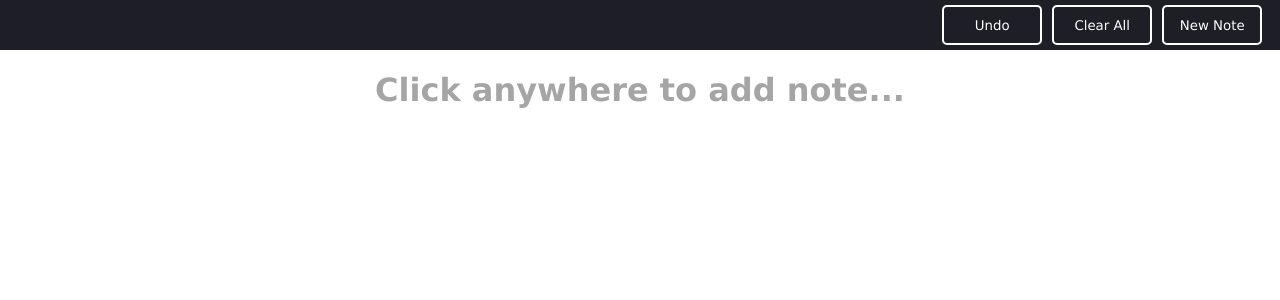
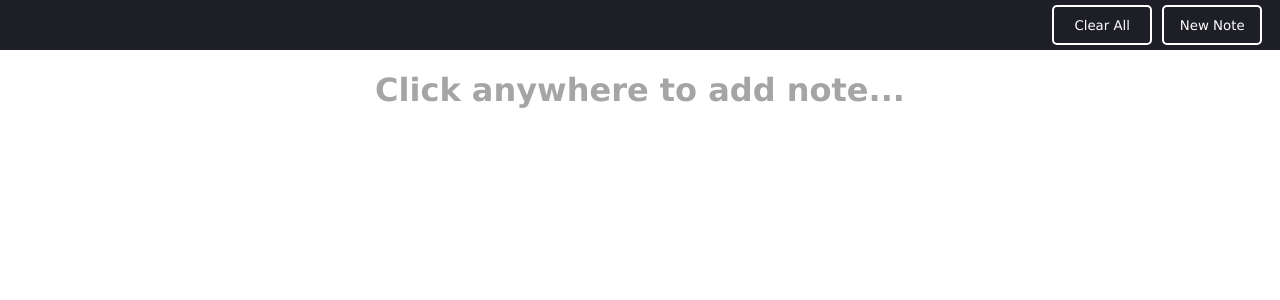
Before and after one commit to thedavidkipnis/Tondo, a React (Create React App) app: page / in a window 1280 px wide. Shown: the top 300 px of the page. Built offline with nearby package versions, Linux system fonts and the light colour scheme.

Commit message:
Made 'Undo' button disappear when undoStack is empty

```diff
--- a/src/App.js
+++ b/src/App.js
@@ -189,6 +189,7 @@ function App() {
     <div className="App" onClick={addNoteWithClick}>
       <Navbar
         navbarProcessUndoStack={processUndoStack}
+        navbarUndoStack={undoStack}
         navbarAddNote={() => addNote(null, windowCenterX + hp.getRandomIntInRange(-200,200),windowCenterY + hp.getRandomIntInRange(-200,200))}
         navbarClearAll={clearAllNotes}
         isBeingHovered={setIsHoveringNavbar}
--- a/src/components/Navbar.js
+++ b/src/components/Navbar.js
@@ -7,9 +7,9 @@ const Navbar = (props) => {
                 {/* <NavbarButton buttonText={"Settings"} buttonFunction={props.toggleSettingsVisible}/> */}
             </div>
             <div className="NavbarRightHalfButtons">
-                <NavbarButton buttonText={"Undo"} buttonFunction={props.navbarProcessUndoStack}/>
-                <NavbarButton buttonText={"Clear All"} buttonFunction={props.navbarClearAll}/>
-                <NavbarButton buttonText={"New Note"} buttonFunction={props.navbarAddNote}/>
+                <NavbarButton buttonText={"Undo"} buttonFunction={props.navbarProcessUndoStack} isVisible={props.navbarUndoStack.length > 0}/>
+                <NavbarButton buttonText={"Clear All"} buttonFunction={props.navbarClearAll} isVisible={true}/>
+                <NavbarButton buttonText={"New Note"} buttonFunction={props.navbarAddNote} isVisible={true}/>
             </div>
         </nav>
      );
@@ -18,7 +18,9 @@ const Navbar = (props) => {
 const NavbarButton = (props) => {
 
     return (
-        <button className="NavbarButton" onClick={props.buttonFunction}>{props.buttonText}</button>
+        <button className="NavbarButton" onClick={props.buttonFunction} hidden={!props.isVisible}>
+            {props.buttonText}
+        </button>
     )
 }
 
--- a/src/index.css
+++ b/src/index.css
@@ -66,7 +66,7 @@ button {
 
   outline: none;
 
-  transition: 0.2s
+  transition: .2s;
 }
 
 .NavbarButton:hover {
```
